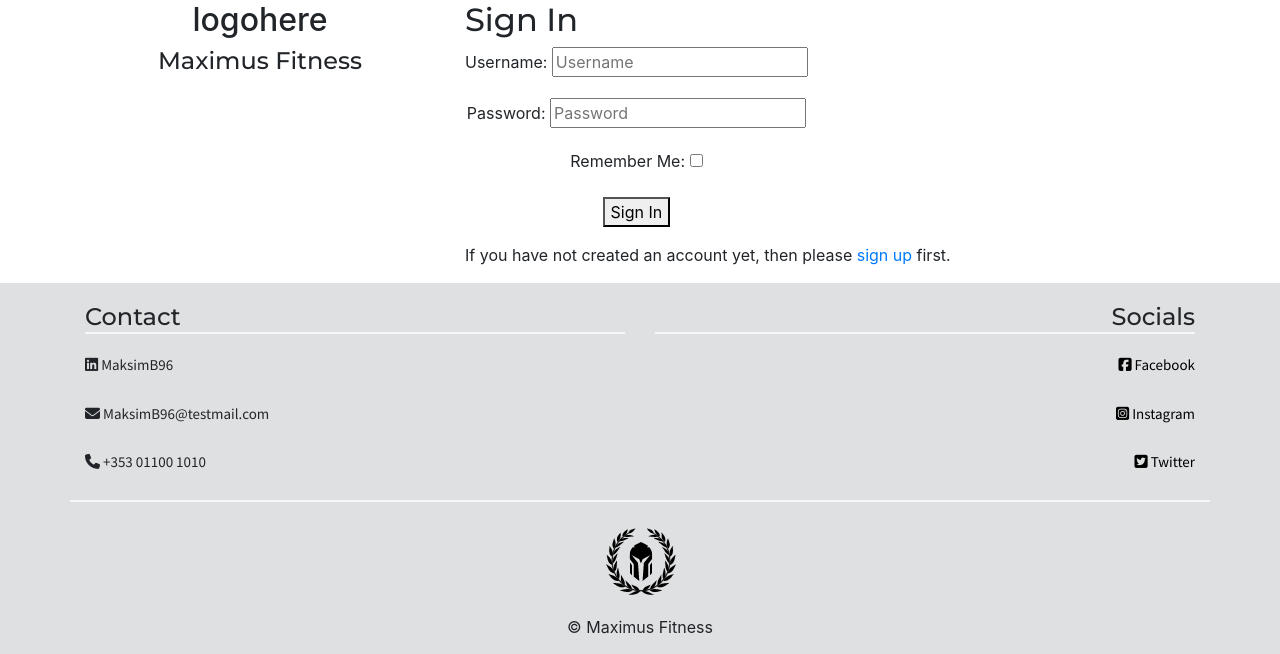
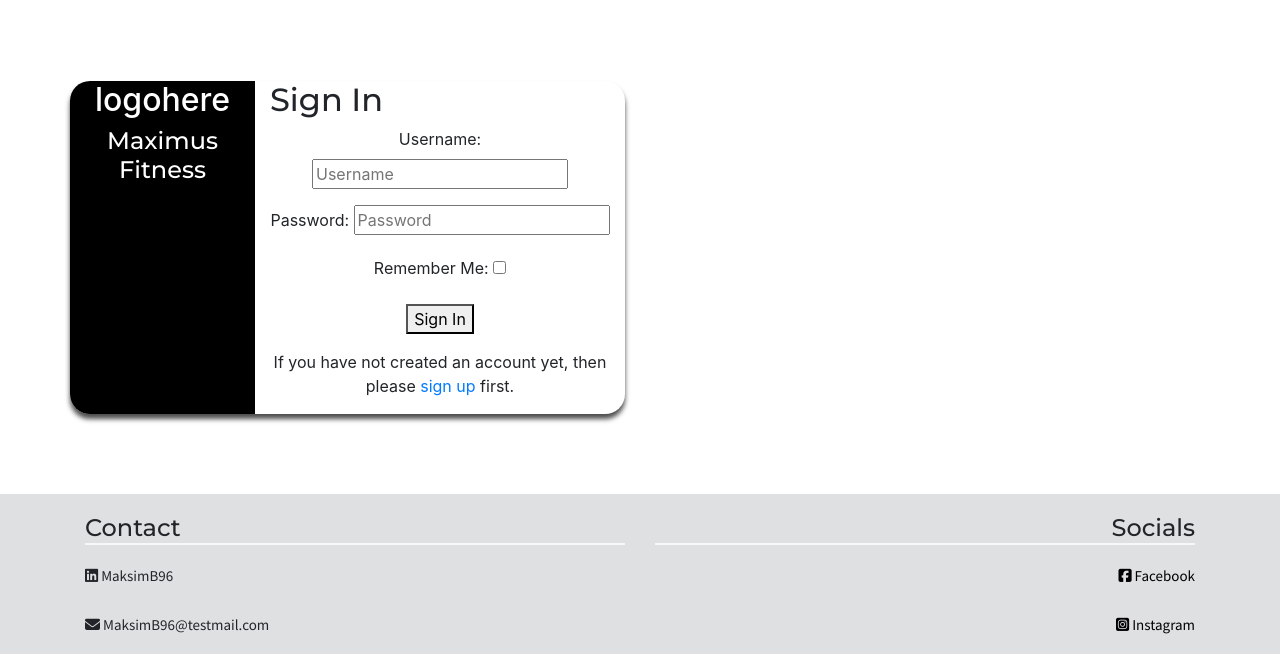
Before and after one commit to MaksimB96/maximusfitness-book_sys_pp4, a Django app: page /accounts/login/ in a window 1280 px wide. Shown: the part 76-730 px from the top of the page. Run offline with Django 3.2, Linux system fonts and the light colour scheme; some libraries are stand-ins or nearby versions.

Commit message:
Add further changes to sign in page

```diff
--- a/static/css/style.css
+++ b/static/css/style.css
@@ -232,6 +232,23 @@
 
 /* -------------------------------------------Sign-In */
 
+.main-content {
+    width: 50%;
+    border-radius: 20px;
+    box-shadow: 0 5px 5px rgba(0, 0, 0, 0.7);
+    margin: 5em auto;
+    display: flex;
+}
+
+.sign-in-info {
+    background-color: var(--brand2);
+    border-top-left-radius: 20px;
+    border-bottom-left-radius: 20px;
+    display: flex;
+    flex-direction: column;
+    color: var(--brand3);
+}
+
 /* -------------------------------------------Log-Out */
 
 /* -------------------------------------------Footer */
```
